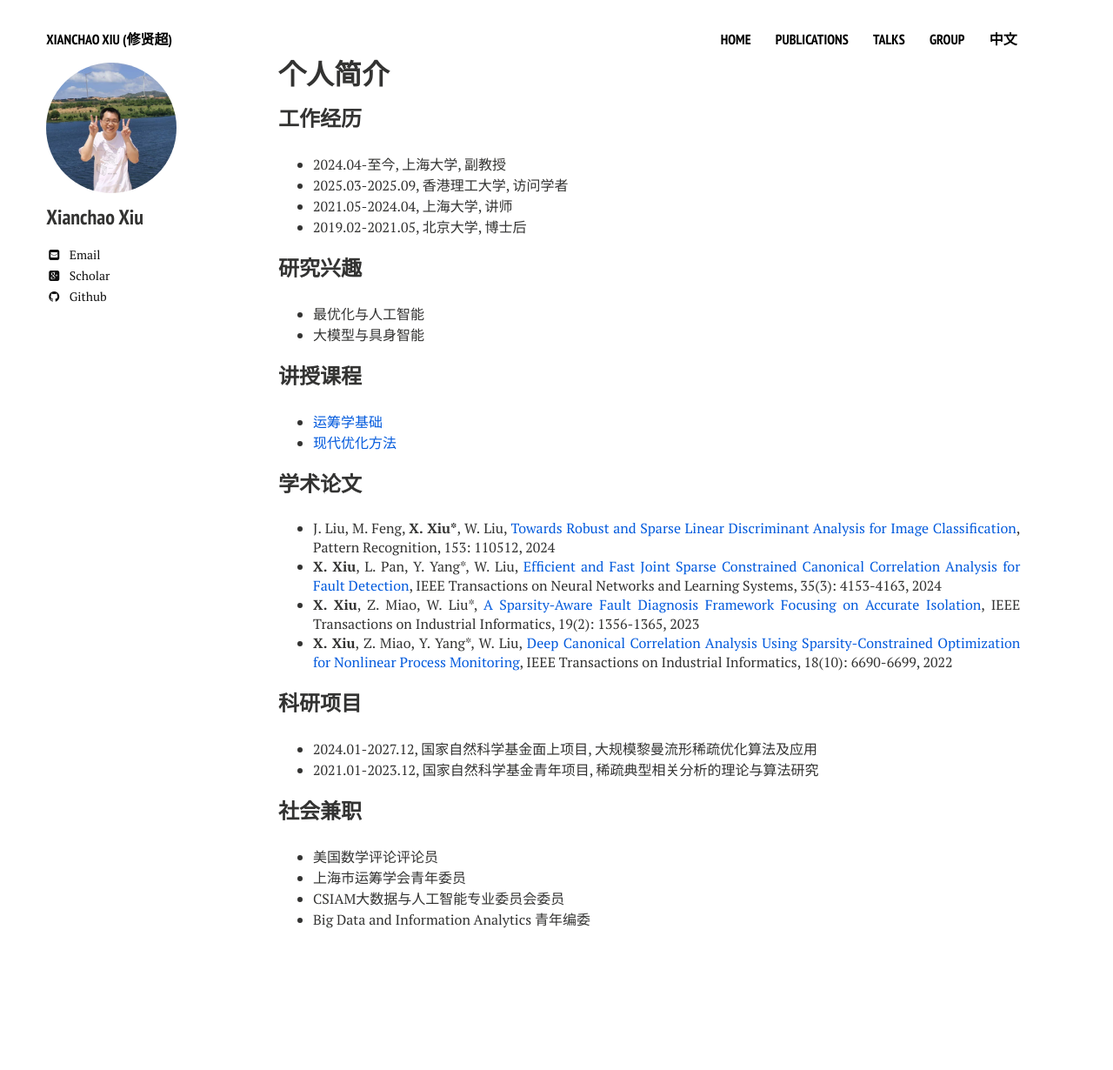
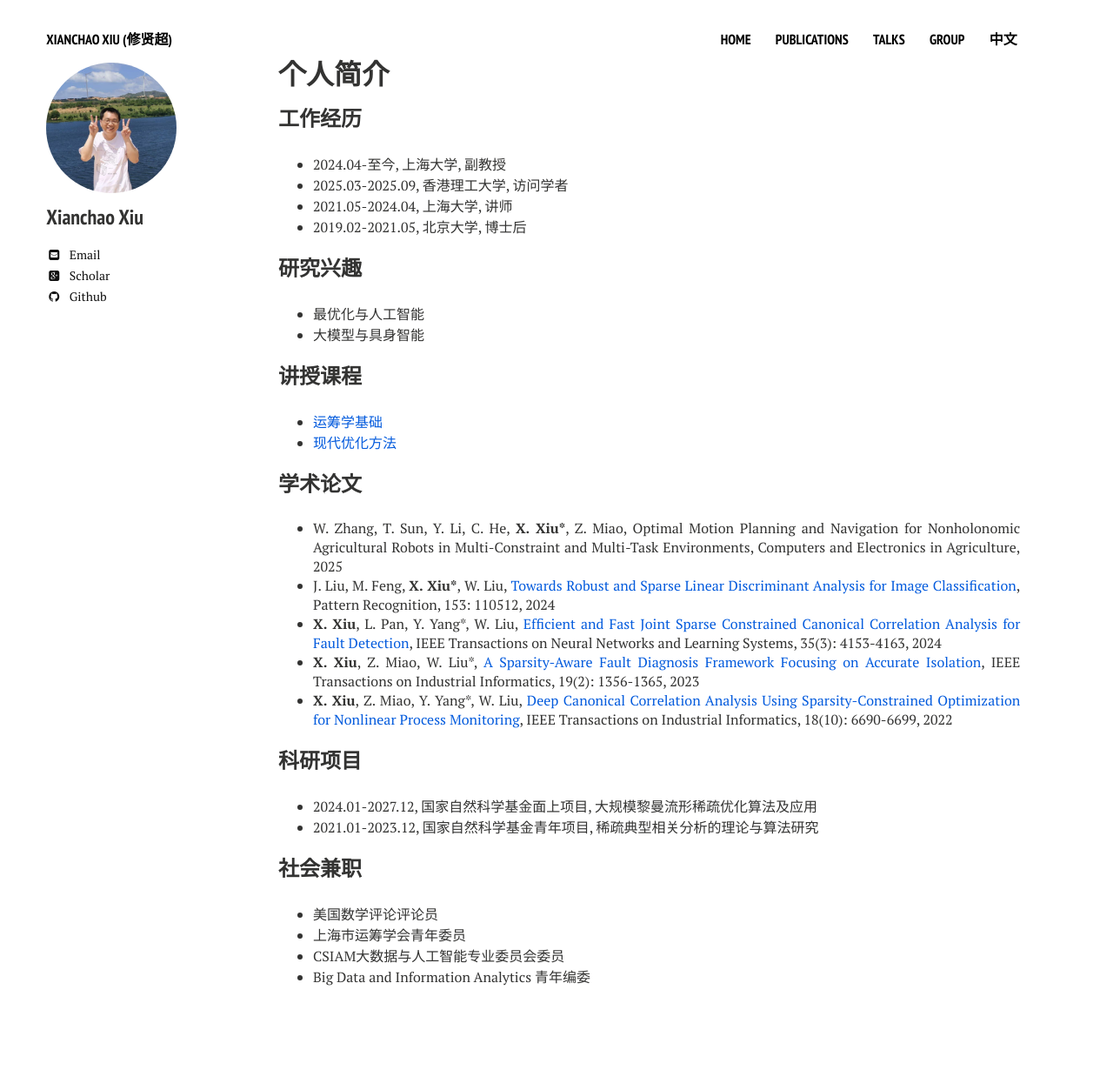
Before and after one commit to xianchaoxiu/xianchaoxiu.github.io, a Jekyll site: the page built from chinese/index.md, in a window 1280 px wide. Shown: the whole page at 87% size. Built offline with Jekyll 4.4.1, drawn with Linux system fonts in a browser that asks for light colours; nearby versions of some CDN libraries; before the commit the page ends 1164 px from its top, so only the background shows below that.

Commit message:
Update index.md

```diff
--- a/chinese/index.md
+++ b/chinese/index.md
@@ -28,6 +28,7 @@ share: false
 
 
 ### 学术论文
+* W. Zhang, T. Sun, Y. Li, C. He, <b>X. Xiu*</b>, Z. Miao, Optimal Motion Planning and Navigation for Nonholonomic Agricultural Robots in Multi-Constraint and Multi-Task Environments, Computers and Electronics in Agriculture, 2025 <br>
 * J. Liu, M. Feng, <b>X. Xiu*</b>, W. Liu, <a href="https://www.sciencedirect.com/science/article/abs/pii/S0031320324002632" class="textlink" target="_blank">Towards Robust and Sparse Linear Discriminant Analysis for Image Classification</a>, Pattern Recognition, 153: 110512, 2024 <br>
 * <b>X. Xiu</b>, L. Pan, Y. Yang*, W. Liu, <a href="https://ieeexplore.ieee.org/document/9887978" class="textlink" target="_blank">Efficient and Fast Joint Sparse Constrained Canonical Correlation Analysis for Fault Detection</a>, IEEE Transactions on Neural Networks and Learning Systems, 35(3): 4153-4163, 2024 <br>
 * <b>X. Xiu</b>, Z. Miao, W. Liu*, <a href="https://ieeexplore.ieee.org/abstract/document/9788040" class="textlink" target="_blank">A Sparsity-Aware Fault Diagnosis Framework Focusing on Accurate Isolation</a>, IEEE Transactions on Industrial Informatics, 19(2): 1356-1365, 2023 <br>
```
